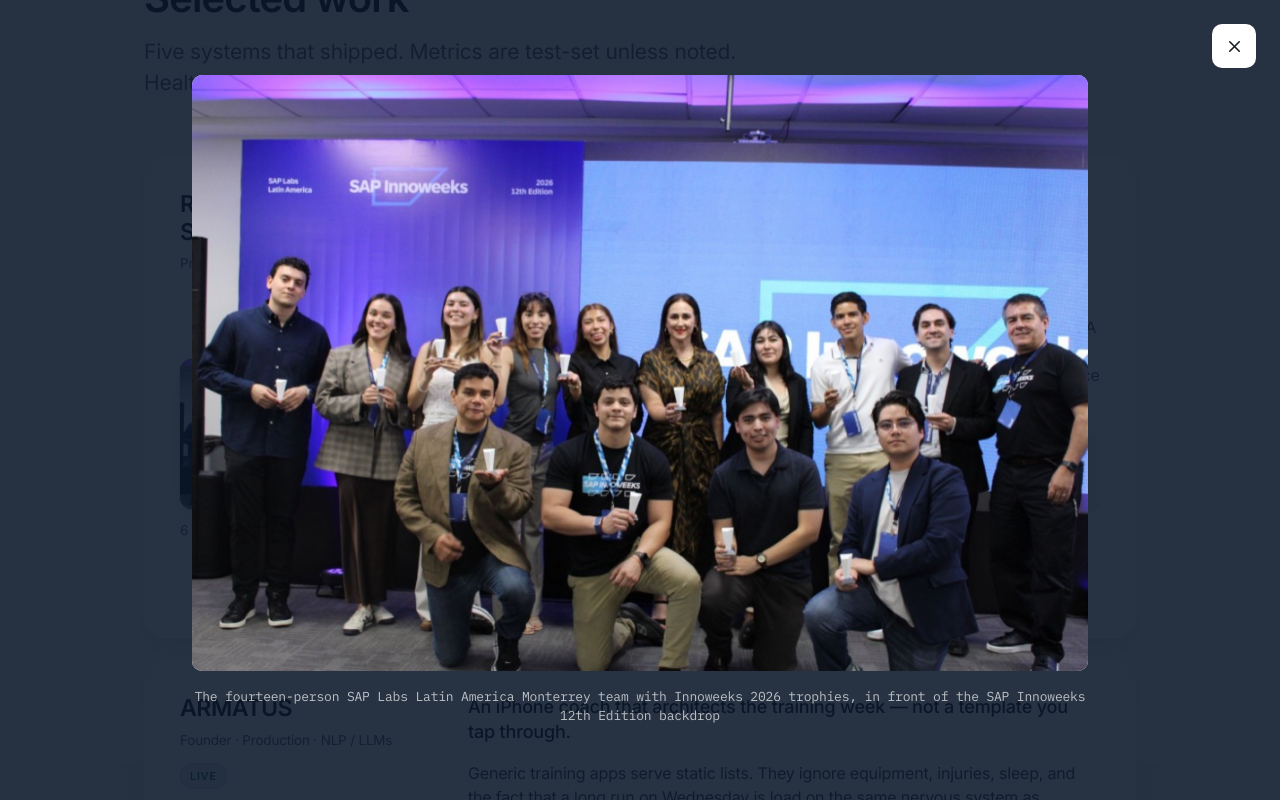
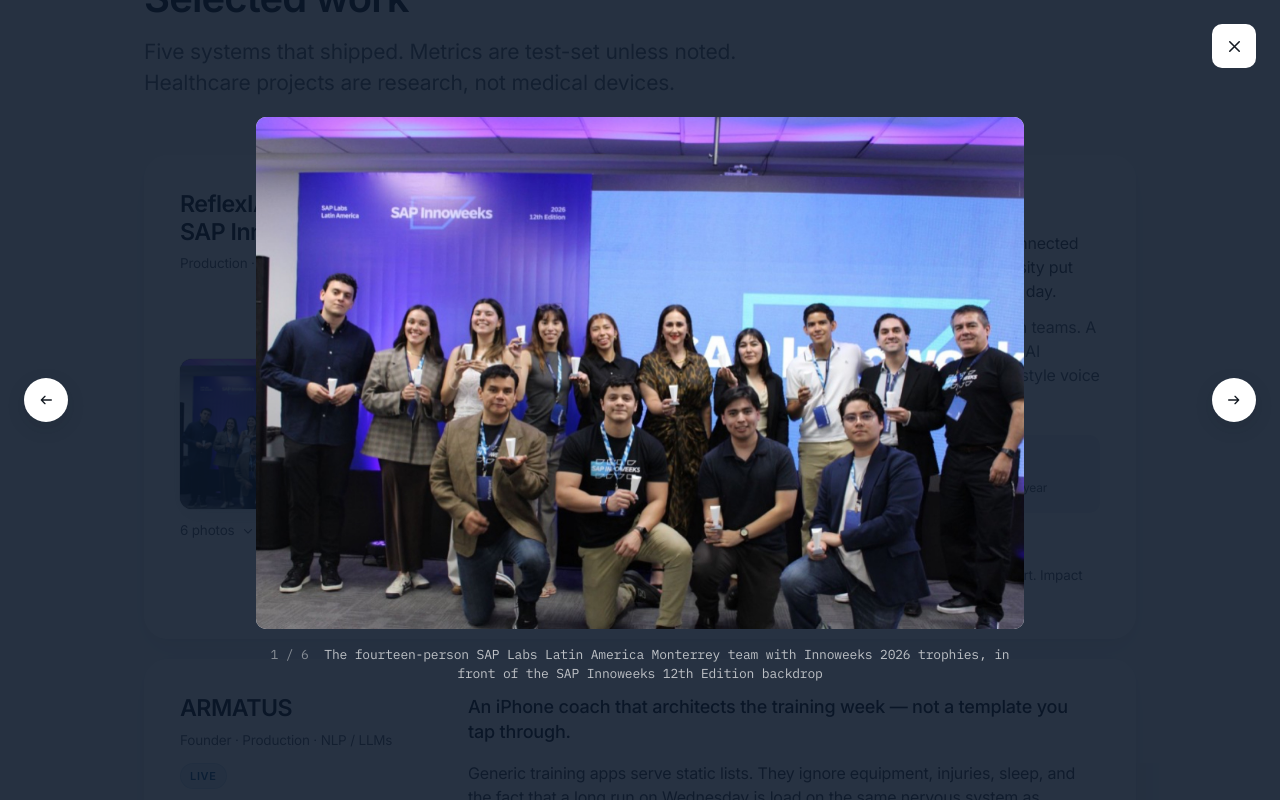
Before and after one commit to DArmandoSalinas/Portfolio, a Next.js app: page /en in a window 1280 px wide. Both pictures are taken after a click on the button 300 px from the left and 1502 px from the top of the page. Shown: the part 1068-1868 px from the top of the page. Built offline with nearby package versions, Linux system fonts and the light colour scheme.

Commit message:
Name Diego correctly in the huddle photo and let the lightbox step through a gallery.

```diff
--- a/src/components/Credentials.tsx
+++ b/src/components/Credentials.tsx
@@ -252,8 +252,7 @@
 
       <Lightbox
         open={Boolean(shown)}
-        src={shown?.src}
-        caption={shown?.caption}
+        items={shown ? [shown] : []}
         onClose={closeShown}
       />
     </section>
--- a/src/components/Lightbox.tsx
+++ b/src/components/Lightbox.tsx
@@ -1,24 +1,49 @@
 "use client";
 
-import { useEffect, useRef, useState } from "react";
+import { useEffect, useRef, useState, type MouseEvent } from "react";
 import { createPortal } from "react-dom";
-import { CloseIcon } from "./Icons";
+import { ArrowLeft, ArrowRight, CloseIcon } from "./Icons";
 import { useI18n } from "@/i18n/context";
+
+export type LightboxItem = { src: string; caption?: string };
 
 type Props = {
   open: boolean;
+  items?: LightboxItem[];
+  index?: number;
   src?: string;
   caption?: string;
   onClose: () => void;
+  onIndex?: (index: number) => void;
 };
 
-export function Lightbox({ open, src, caption, onClose }: Props) {
+export function Lightbox({
+  open,
+  items = [],
+  index = 0,
+  src,
+  caption,
+  onClose,
+  onIndex,
+}: Props) {
   const closeRef = useRef<HTMLButtonElement>(null);
   const onCloseRef = useRef(onClose);
+  const onIndexRef = useRef(onIndex);
   const { t } = useI18n();
   const [mounted, setMounted] = useState(false);
 
   onCloseRef.current = onClose;
+  onIndexRef.current = onIndex;
+
+  const slides = items.length ? items : src ? [{ src, caption }] : [];
+  const safeIndex = slides.length ? Math.min(Math.max(index, 0), slides.length - 1) : 0;
+  const current = slides[safeIndex];
+  const many = slides.length > 1;
+
+  const indexRef = useRef(safeIndex);
+  const lenRef = useRef(slides.length);
+  indexRef.current = safeIndex;
+  lenRef.current = slides.length;
 
   useEffect(() => {
     setMounted(true);
@@ -27,8 +52,15 @@
   useEffect(() => {
     if (!open) return;
     const root = document.documentElement;
+    const step = (dir: -1 | 1) => {
+      const total = lenRef.current;
+      if (total < 2) return;
+      onIndexRef.current?.((indexRef.current + dir + total) % total);
+    };
     const onKey = (e: KeyboardEvent) => {
       if (e.key === "Escape") onCloseRef.current();
+      if (e.key === "ArrowLeft") step(-1);
+      if (e.key === "ArrowRight") step(1);
     };
     const gap = window.innerWidth - root.clientWidth;
     root.dataset.lightbox = "open";
@@ -46,13 +78,22 @@
     };
   }, [open]);
 
-  if (!mounted || !open || !src) return null;
+  if (!mounted || !open || !current) return null;
+
+  const go = (dir: -1 | 1, e: MouseEvent) => {
+    e.stopPropagation();
+    if (!many) return;
+    onIndex?.((safeIndex + dir + slides.length) % slides.length);
+  };
+
+  const neighbor = (dir: -1 | 1) =>
+    slides[(safeIndex + dir + slides.length) % slides.length]?.src;
 
   return createPortal(
     <div
       role="dialog"
       aria-modal="true"
-      aria-label={caption ?? t.certificate}
+      aria-label={current.caption ?? t.certificate}
       onClick={() => onCloseRef.current()}
       className="lightbox flex items-center justify-center bg-[rgba(10,22,40,0.88)] p-4 sm:p-8"
     >
@@ -61,28 +102,63 @@
         type="button"
         onClick={() => onCloseRef.current()}
         aria-label={t.close}
-        className="absolute right-4 top-4 grid h-11 w-11 place-items-center rounded-[var(--r-sm)] bg-white text-[19px] text-ink hover:bg-signal hover:text-white sm:right-6 sm:top-6"
+        className="absolute right-4 top-4 z-[1] grid h-11 w-11 place-items-center rounded-[var(--r-sm)] bg-white text-[19px] text-ink hover:bg-signal hover:text-white sm:right-6 sm:top-6"
       >
         <CloseIcon />
       </button>
 
+      {many && (
+        <>
+          <button
+            type="button"
+            onClick={(e) => go(-1, e)}
+            aria-label={t.photoPrev}
+            className="absolute left-3 top-1/2 z-[1] grid h-11 w-11 -translate-y-1/2 place-items-center rounded-full bg-white text-ink shadow-[0_6px_18px_rgba(20,26,34,0.16)] hover:bg-signal hover:text-white sm:left-6"
+          >
+            <ArrowLeft className="text-[16px]" />
+          </button>
+          <button
+            type="button"
+            onClick={(e) => go(1, e)}
+            aria-label={t.photoNext}
+            className="absolute right-3 top-1/2 z-[1] grid h-11 w-11 -translate-y-1/2 place-items-center rounded-full bg-white text-ink shadow-[0_6px_18px_rgba(20,26,34,0.16)] hover:bg-signal hover:text-white sm:right-6"
+          >
+            <ArrowRight className="text-[16px]" />
+          </button>
+        </>
+      )}
+
       <figure
         onClick={(e) => e.stopPropagation()}
-        className="m-0 grid max-h-full w-full max-w-4xl place-items-center"
+        className="m-0 grid max-h-full w-full max-w-4xl place-items-center px-12 sm:px-16"
       >
         {/* eslint-disable-next-line @next/next/no-img-element */}
         <img
-          src={src}
-          alt={caption ?? ""}
+          src={current.src}
+          alt={current.caption ?? ""}
           decoding="async"
           className="max-h-[78vh] w-auto rounded-[var(--r-sm)] bg-[#f4f5f7] object-contain"
         />
-        {caption && (
+        {(current.caption || many) && (
           <figcaption className="readout mt-4 text-center text-[13px] text-white/70">
-            {caption}
+            {many && (
+              <span className="mr-2 tabular-nums text-white/45">
+                {safeIndex + 1} / {slides.length}
+              </span>
+            )}{" "}
+            {current.caption}
           </figcaption>
         )}
       </figure>
+
+      {many && (
+        <div aria-hidden className="hidden">
+          {/* eslint-disable-next-line @next/next/no-img-element */}
+          <img src={neighbor(-1)} alt="" />
+          {/* eslint-disable-next-line @next/next/no-img-element */}
+          <img src={neighbor(1)} alt="" />
+        </div>
+      )}
     </div>,
     document.body,
   );
--- a/src/components/ProjectMedia.tsx
+++ b/src/components/ProjectMedia.tsx
@@ -153,7 +153,10 @@
   const t = getUi(locale);
   const shots = flattenShots(gallery);
   const railId = useId();
-  const [shown, setShown] = useState<{ src: string; caption: string } | null>(null);
+  const slides = shots
+    .filter((shot) => !shot.href)
+    .map((shot) => ({ src: shot.src, caption: shot.alt }));
+  const [slide, setSlide] = useState<number | null>(null);
   const [open, setOpen] = useState(false);
   const [railReady, setRailReady] = useState(false);
   const scroller = useRef<HTMLDivElement>(null);
@@ -211,11 +214,15 @@
     el.scrollBy({ left: dir * Math.round(el.clientWidth * 0.7), behavior: "smooth" });
   };
 
-  const openShot = useCallback((shot: GalleryShot) => {
-    setShown({ src: shot.src, caption: shot.alt });
-  }, []);
+  const openShot = useCallback(
+    (shot: GalleryShot) => {
+      const i = slides.findIndex((item) => item.src === shot.src);
+      if (i >= 0) setSlide(i);
+    },
+    [slides],
+  );
 
-  const closeShot = useCallback(() => setShown(null), []);
+  const closeShot = useCallback(() => setSlide(null), []);
 
   const toggleRail = () => {
     if (!open) {
@@ -285,9 +292,10 @@
         )}
 
         <Lightbox
-          open={Boolean(shown)}
-          src={shown?.src}
-          caption={shown?.caption}
+          open={slide !== null}
+          items={slides}
+          index={slide ?? 0}
+          onIndex={setSlide}
           onClose={closeShot}
         />
       </div>
--- a/src/data/projects.ts
+++ b/src/data/projects.ts
@@ -101,7 +101,7 @@
         },
         {
           src: "/work/innoweeks/working.jpg",
-          alt: "Diego Armando Salinas with the ReflexIA laptop during Innoweeks, talking through the demo with the team",
+          alt: "Diego Armando Salinas, in the black t-shirt, talking the team through the ReflexIA demo during Innoweeks",
           label: "Building",
           frame: "wide",
         },
--- a/src/i18n/projects-es.ts
+++ b/src/i18n/projects-es.ts
@@ -31,7 +31,7 @@
       },
       {
         label: "Construyendo",
-        alt: "Diego Armando Salinas con la laptop de ReflexIA durante Innoweeks, explicando el demo al equipo",
+        alt: "Diego Armando Salinas, de playera negra, explicando el demo de ReflexIA al equipo durante Innoweeks",
       },
       {
         label: "El triunfo",
--- a/src/i18n/ui.ts
+++ b/src/i18n/ui.ts
@@ -14,6 +14,8 @@
   enlarge: (alt: string) => string;
   scrollPrev: string;
   scrollNext: string;
+  photoPrev: string;
+  photoNext: string;
   screensCount: (n: number) => string;
   docsCount: (n: number) => string;
   photosCount: (n: number) => string;
@@ -88,6 +90,8 @@
     enlarge: (alt) => `Enlarge ${alt}`,
     scrollPrev: "Previous screens",
     scrollNext: "More screens",
+    photoPrev: "Previous photo",
+    photoNext: "Next photo",
     screensCount: (n) => (n === 1 ? "1 screen" : `${n} screens`),
     docsCount: (n) => (n === 1 ? "1 document" : `${n} documents`),
     photosCount: (n) => (n === 1 ? "1 photo" : `${n} photos`),
@@ -197,6 +201,8 @@
     enlarge: (alt) => `Ampliar ${alt}`,
     scrollPrev: "Pantallas anteriores",
     scrollNext: "Más pantallas",
+    photoPrev: "Foto anterior",
+    photoNext: "Foto siguiente",
     screensCount: (n) => (n === 1 ? "1 pantalla" : `${n} pantallas`),
     docsCount: (n) => (n === 1 ? "1 documento" : `${n} documentos`),
     photosCount: (n) => (n === 1 ? "1 foto" : `${n} fotos`),
```
